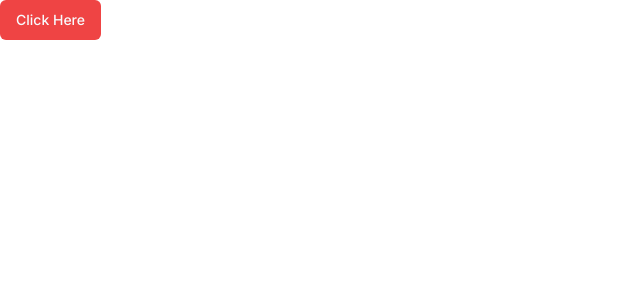
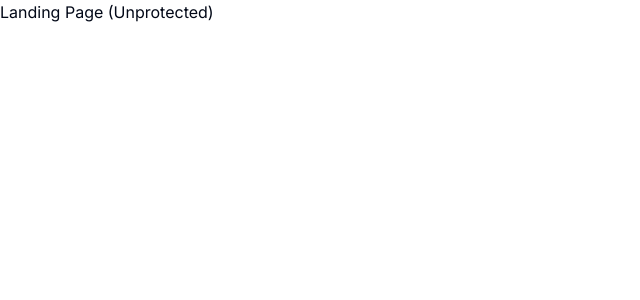
Before and after one commit to FilipiMachado/saas-ai-fullstack, a Next.js app: page / in a window 1280 px wide. Shown: the top 300 px of the page, without its empty margins (0-640 px from the left). Built offline with nearby package versions, Linux system fonts and the light colour scheme.

Commit message:
added authentication with clerk

```diff
--- /dev/null
+++ b/app/(auth)/(routes)/sign-in/[[...sign-in]]/page.tsx
@@ -0,0 +1,5 @@
+import { SignIn } from "@clerk/nextjs";
+
+export default function Page() {
+  return <SignIn />;
+}
--- /dev/null
+++ b/app/(auth)/(routes)/sign-up/[[...sign-up]]/page.tsx
@@ -0,0 +1,5 @@
+import { SignUp } from "@clerk/nextjs";
+
+export default function Page() {
+  return <SignUp />;
+}
--- /dev/null
+++ b/app/(dashboard)/(routes)/dashboard/page.tsx
@@ -0,0 +1,7 @@
+export default function DashboardPage() {
+  return (
+    <div>
+      Dashboard Page (Protected)
+    </div>
+  )
+}
--- /dev/null
+++ b/app/(landing)/page.tsx
@@ -0,0 +1,7 @@
+export default function LandingPage() {
+  return (
+    <div>
+      Landing Page (Unprotected)
+    </div>
+  )
+}
--- a/app/layout.tsx
+++ b/app/layout.tsx
@@ -1,22 +1,25 @@
-import './globals.css'
-import type { Metadata } from 'next'
-import { Inter } from 'next/font/google'
+import "./globals.css";
+import type { Metadata } from "next";
+import { Inter } from "next/font/google";
+import { ClerkProvider } from "@clerk/nextjs";
 
-const inter = Inter({ subsets: ['latin'] })
+const inter = Inter({ subsets: ["latin"] });
 
 export const metadata: Metadata = {
-  title: 'FAESTIAL-AI',
-  description: 'SaaS AI Platform',
-}
+  title: "FAESTIAL-AI",
+  description: "SaaS AI Platform",
+};
 
 export default function RootLayout({
   children,
 }: {
-  children: React.ReactNode
+  children: React.ReactNode;
 }) {
   return (
-    <html lang="en">
-      <body className={inter.className}>{children}</body>
-    </html>
-  )
+    <ClerkProvider>
+      <html lang="en">
+        <body className={inter.className}>{children}</body>
+      </html>
+    </ClerkProvider>
+  );
 }
--- a/app/page.tsx
+++ /dev/null
@@ -1,9 +0,0 @@
-import { Button } from "@/components/ui/button";
-
-export default function Home() {
-  return (
-    <div>
-      <Button variant={"danger"}>Click Here</Button>
-    </div>
-  )
-}
--- a/package.json
+++ b/package.json
@@ -9,6 +9,7 @@
     "lint": "next lint"
   },
   "dependencies": {
+    "@clerk/nextjs": "^4.23.4",
     "@radix-ui/react-slot": "^1.0.2",
     "@types/node": "20.5.9",
     "@types/react": "18.2.21",
```
Also changed, not shown: middleware.ts (added, +12 -0 lines), 2 other files (tests, documents, lock files or other folders).
